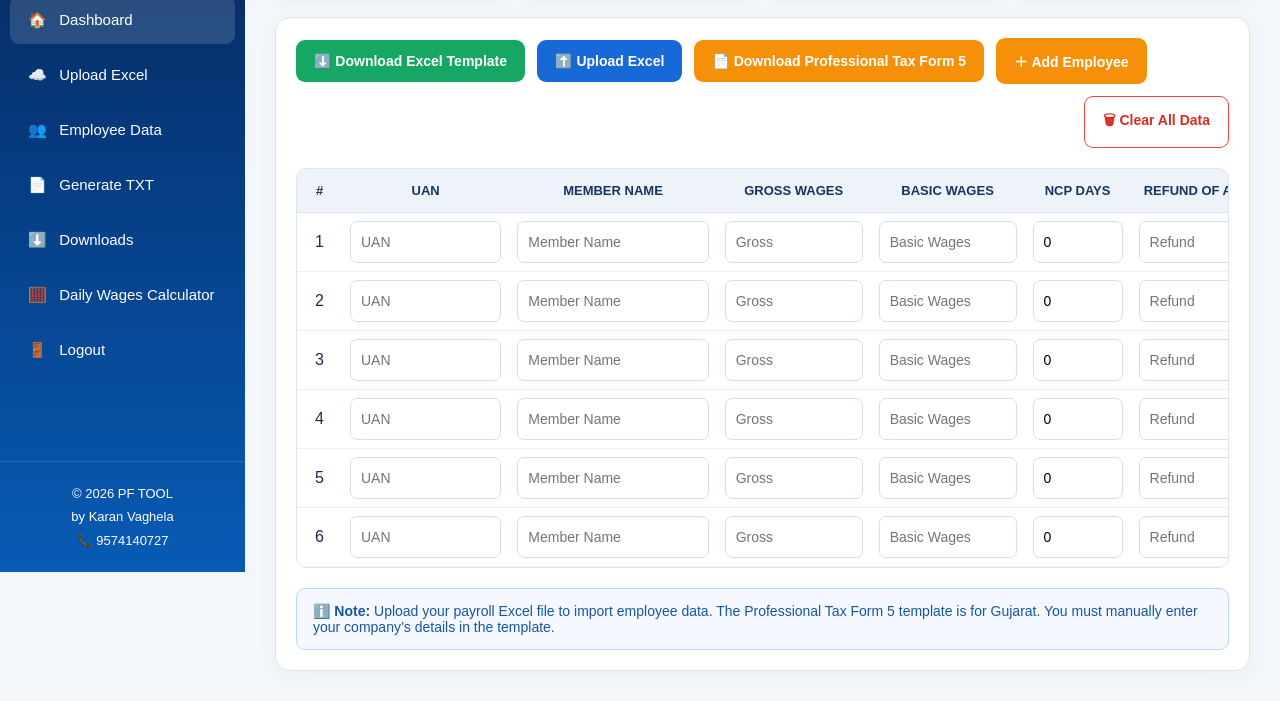
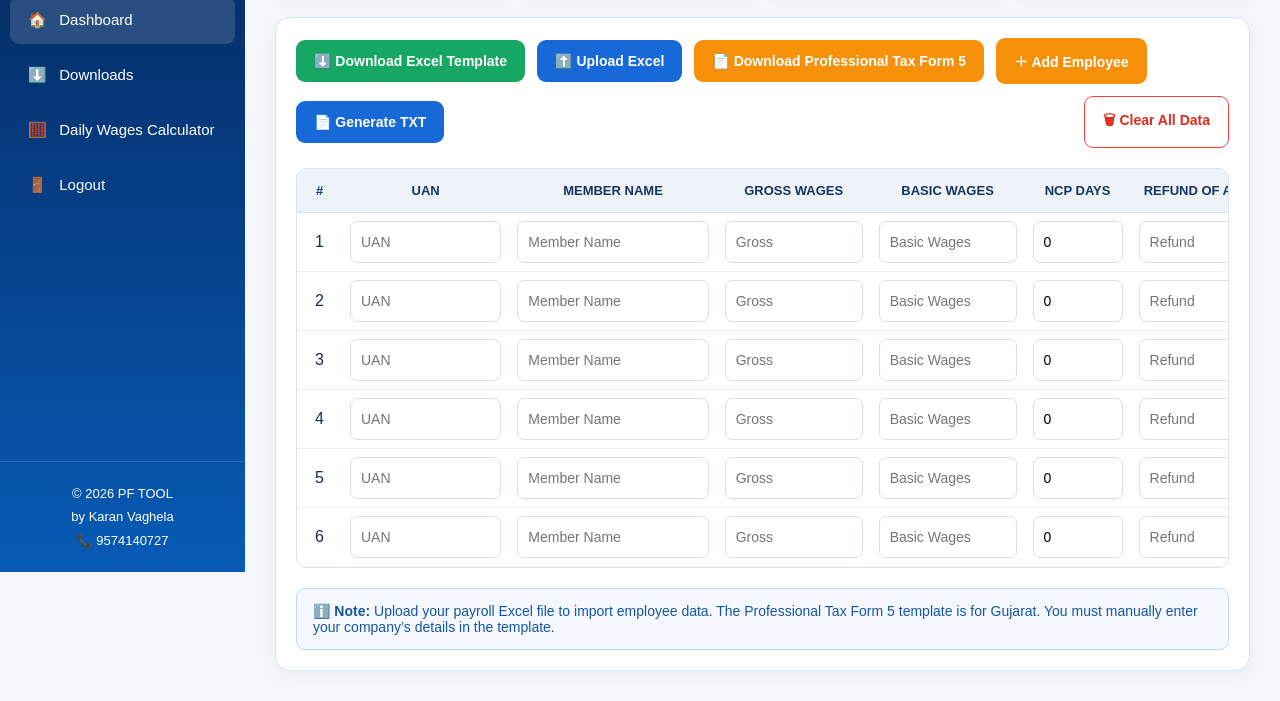
Before and after one commit to karanvaghela611/pf-tool, a plain HTML site: page dashboard.html in a window 1280 px wide. Shown: the part 228-929 px from the top of the page. Drawn offline with Linux system fonts and the light colour scheme; sample sign-in values are in the browser's storage.

Commit message:
Update dashboard.html

```diff
--- a/dashboard.html
+++ b/dashboard.html
@@ -49,10 +49,7 @@ input[type=file]{display:none}.table-wrapper{width:100%;overflow-x:auto;border:1
 <div class="logo-by">by Karan Vaghela</div>
 </div>
 <div class="menu">
-<button class="active">🏠 &nbsp; Dashboard</button>
-<button onclick="document.getElementById('excelFile').click()">☁️ &nbsp; Upload Excel</button>
-<button onclick="focusTable()">👥 &nbsp; Employee Data</button>
-<button onclick="generateTXT()">📄 &nbsp; Generate TXT</button>
+<button class="active" onclick="showMainDashboard()">🏠 &nbsp; Dashboard</button>
 <button onclick="downloadTXT()">⬇️ &nbsp; Downloads</button>
 <button onclick="showWageCalculator()">🧮 &nbsp; Daily Wages Calculator</button>
 <button onclick="logout()">🚪 &nbsp; Logout</button>
@@ -80,6 +77,7 @@ input[type=file]{display:none}.table-wrapper{width:100%;overflow-x:auto;border:1
 <input type="file" id="excelFile" accept=".xlsx,.xls,.csv">
 <button class="btn btn-orange" onclick="downloadProfessionalTaxForm()">📄 Download Professional Tax Form 5</button>
 <button class="btn btn-orange" onclick="addRow()">＋ Add Employee</button>
+<button class="btn btn-blue" onclick="generateTXT()">📄 Generate TXT</button>
 <button class="btn btn-red" onclick="clearAll()">🗑 Clear All Data</button>
 </div>
 
```
